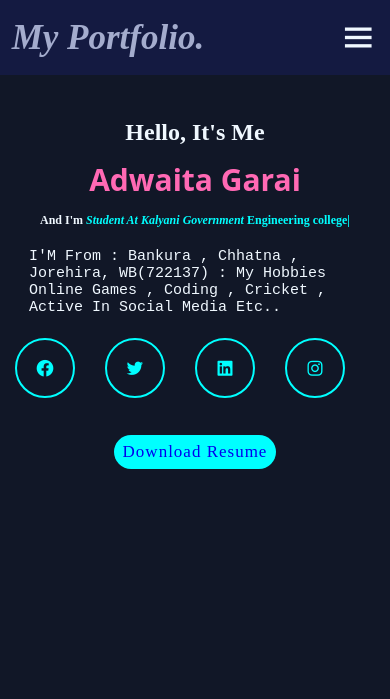
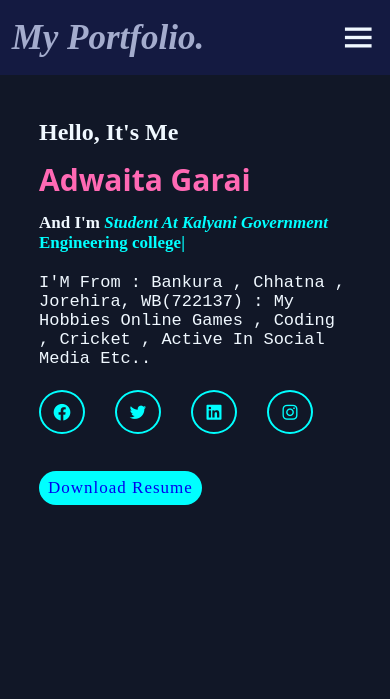
Before and after one commit to adwaita2002/hello-adi, a plain HTML site: page index.html in a window 390 px wide. Shown: the top 699 px of the page. Drawn offline with nearby package versions, Linux system fonts and the light colour scheme.

Commit message:
first commit

```diff
--- a/style.css
+++ b/style.css
@@ -869,6 +869,13 @@ about-content h3 {
 }
 @media (max-width:550px) {
 
+    .socalmedia a {
+        display: inline-flex;
+        justify-content: center;
+        width: 46px;
+        height: 44px;
+    }
+
     .homeimg img {
         max-width: 450px;
         margin-right: 0px;
@@ -904,7 +911,7 @@ about-content h3 {
         padding: 85px 0px 13px 0px;
     }
 
-    .homecontent {
+    /* .homecontent {
         font-size: 21px;
         margin-top: 49px;
         display: flex;
@@ -916,10 +923,10 @@ about-content h3 {
     p {
         font-size: 15px;
         margin-left: 14px;
-    }
+    } */
 
     .homecontent h2 {
-        font-size: 12px;
+        font-size: 17px;
     }
 
 }
```
